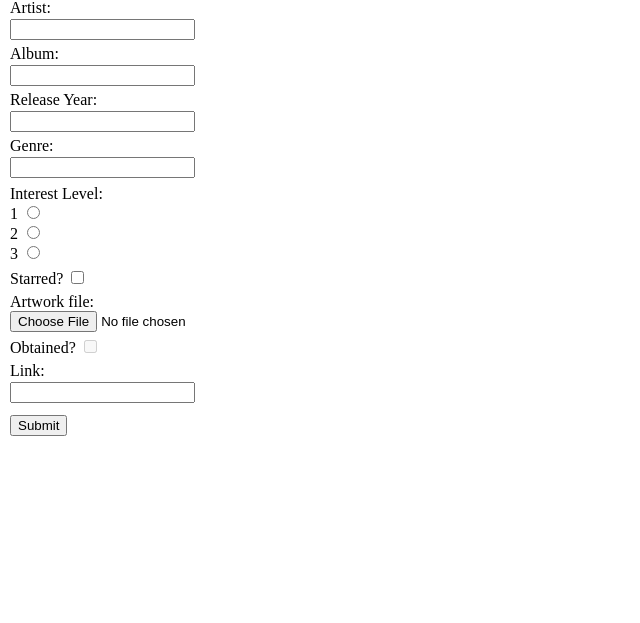
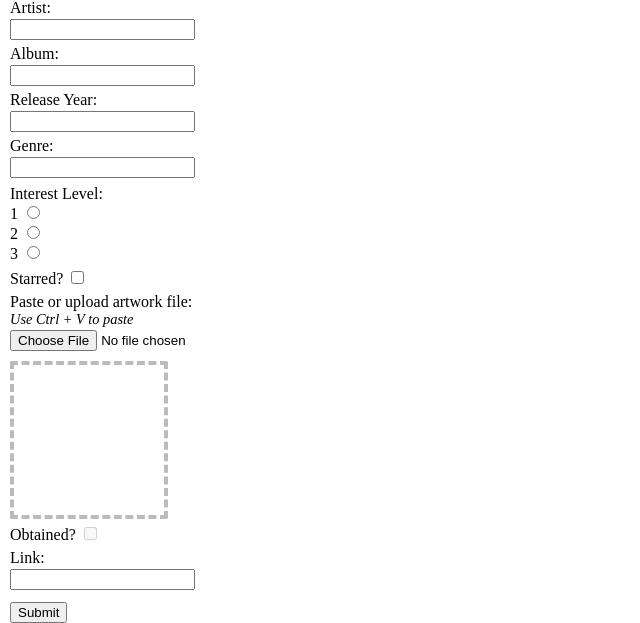
Before and after one commit to beqpolk1/swal, a Flask app: page /add_entry/single in a window 1280 px wide. Shown: the part 197-820 px from the top of the page, without its empty margins (0-640 px from the left). Before the commit the page ends 633 px from the top, so only its background shows below. Run offline with Flask 3, Linux system fonts and the light colour scheme.

Commit message:
Add form elements and styling for pasting/previewing image upload

```diff
--- a/services/web/static/css/styles.css
+++ b/services/web/static/css/styles.css
@@ -1,5 +1,9 @@
 body {
     margin: 0px;
+}
+
+.hidden {
+    display: none;
 }
 
 div.title {
@@ -66,7 +70,7 @@ form p {
     margin: 0px;
 }
 
-input[type="text"], input[type="url"], div.form_radio, div.form_checkbox, div.form_upload {
+input[type="text"], input[type="url"], input[type="file"], div.form_radio, div.form_checkbox, div.form_upload {
     margin-top: 2px;
     margin-bottom: 5px;
 }
@@ -74,3 +78,26 @@ input[type="text"], input[type="url"], div.form_radio, div.form_checkbox, div.fo
 input[type="submit"] {
     margin-top: 7px;
 }
+
+div.artwork {
+    width: 150px;
+    height: 150px;
+    margin: 5px 0px;
+}
+
+div.artwork_empty {
+    border-width: 4px;
+    border-radius: 2px;
+    border-style: dashed;
+    border-color: #bbbbbb;
+}
+
+div.artwork > img {
+    width: 100%;
+    height: 100%;
+}
+
+div.form_upload > p {
+    font-style: italic;
+    font-size: .9em;
+}
--- a/services/web/templates/single_add_form.html.j2
+++ b/services/web/templates/single_add_form.html.j2
@@ -28,8 +28,12 @@
     </div>
 
     <div class="form_upload">
-        <label for="artwork">Artwork file:</label><br>
-        <input type="file" id="artwork" name="artwork"><br>
+        <label for="artwork_file">Paste or upload artwork file:</label><br>
+        <p>Use Ctrl + V to paste</p>
+        <input type="file" id="artwork_file" name="artwork_file"><br>
+        <div id="artwork" class="artwork artwork_empty">
+            <img id="artwork_preview" class="hidden">
+        </div>
     </div>
 
     <div class="form_checkbox">
```
